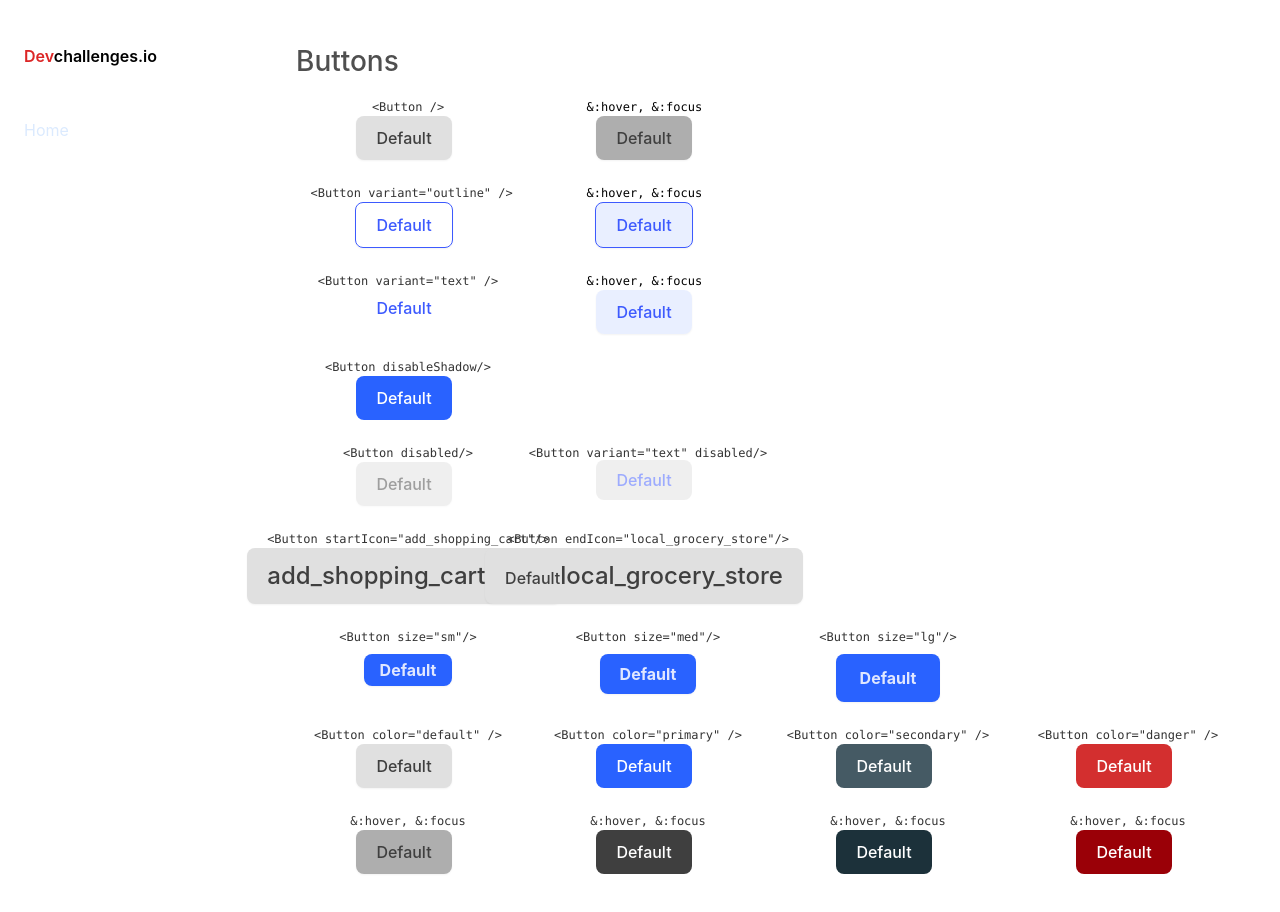
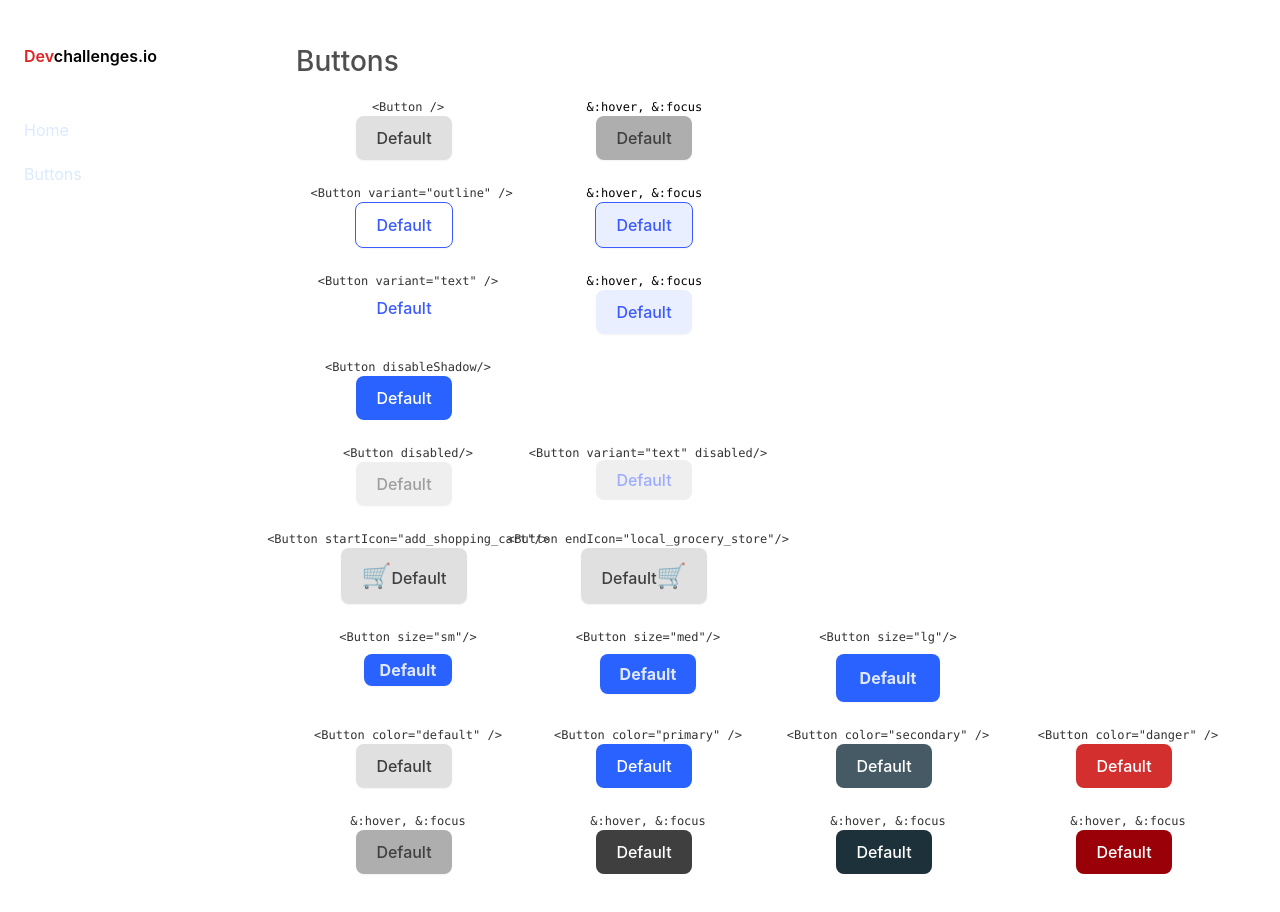
Before and after one commit to michellejt/button-component-variants, a React (Create React App) app: page / in a window 1280 px wide. Shown: the top 912 px of the page. Built offline with nearby package versions, Linux system fonts and the light colour scheme.

Commit message:
temporary icons

```diff
--- a/package.json
+++ b/package.json
@@ -3,8 +3,8 @@
   "version": "0.1.0",
   "private": true,
   "dependencies": {
-    "@material-ui/core": "^4.12.4",
-    "@mui/icons-material": "^5.14.9",
+    "@material-ui/core": "4.0.0",
+    "@material-ui/icons": "^4.11.3",
     "@testing-library/jest-dom": "^5.17.0",
     "@testing-library/react": "^13.4.0",
     "@testing-library/user-event": "^13.5.0",
--- a/src/App.css
+++ b/src/App.css
@@ -3,3 +3,4 @@
 @tailwind utilities;
 
 @import url("https://fonts.googleapis.com/css2?family=Poppins&display=swap");
+@import url("https://fonts.googleapis.com/css2?family=Roboto:wght@400;500;700&display=swap");
--- a/src/components/Content.js
+++ b/src/components/Content.js
@@ -115,7 +115,7 @@ export default function Content() {
                 {`<Button startIcon="add_shopping_cart"/>`}
               </code>
             </pre>
-            <Button startIcon="add_shopping_cart">Default</Button>
+            <Button startIcon="🛒">Default</Button>
           </div>
           <div className="justify-items-center">
             <pre className="text-xs text-gray-1">
@@ -124,7 +124,7 @@ export default function Content() {
                 {`<Button endIcon="local_grocery_store"/>`}
               </code>
             </pre>
-            <Button endIcon="local_grocery_store">Default</Button>
+            <Button endIcon="🛒">Default</Button>
           </div>
         </div>
 
--- a/src/components/Sidebar.js
+++ b/src/components/Sidebar.js
@@ -23,6 +23,12 @@ export default function Sidebar({ children }) {
               className="block py-2.5 px-4 hover:bg-blue-700 rounded hover:text-white"
             >
               Home
+            </a>{" "}
+            <a
+              href="#"
+              className="block py-2.5 px-4 hover:bg-blue-700 rounded hover:text-white"
+            >
+              Buttons
             </a>
           </nav>
         </div>
```
Also changed, not shown: 1 other file (tests, documents, lock files or other folders).
